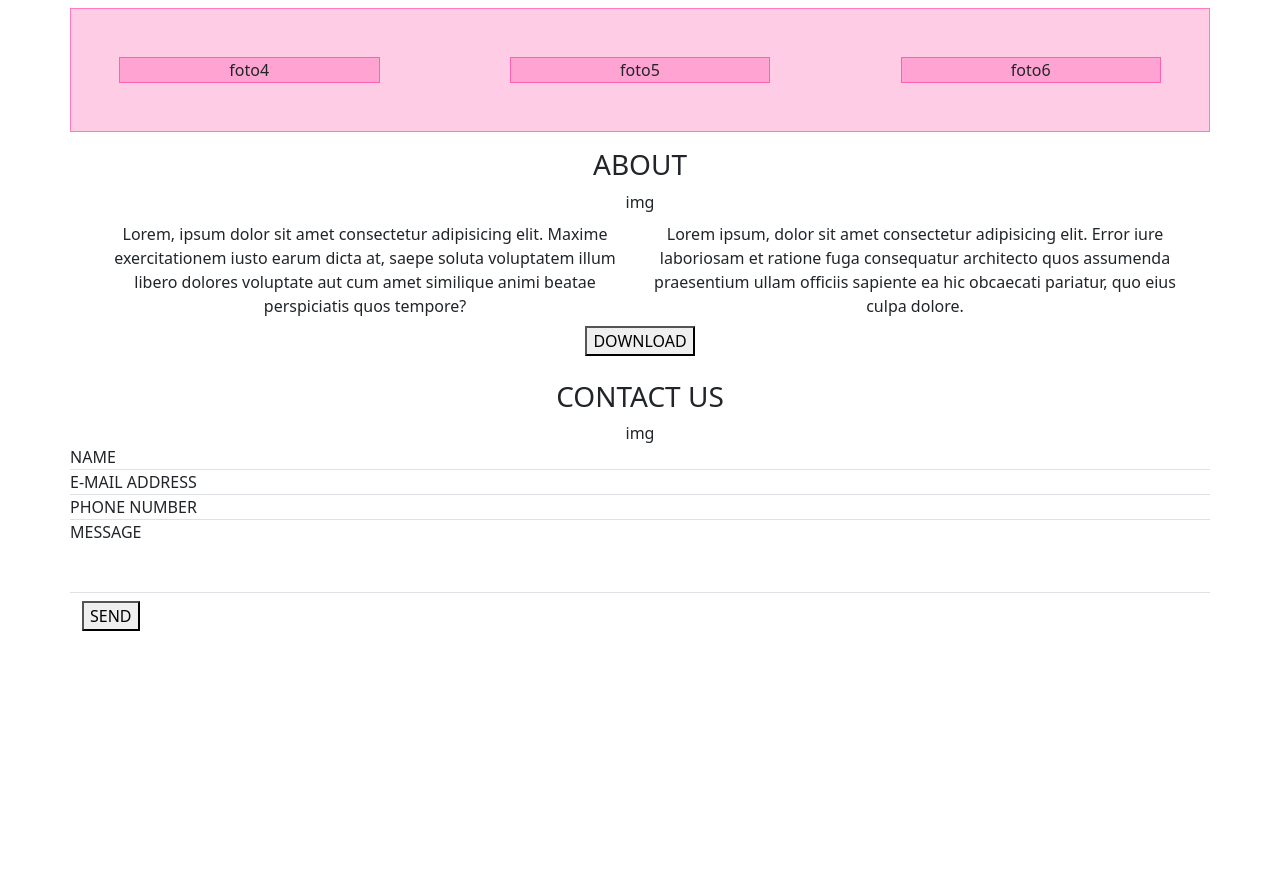
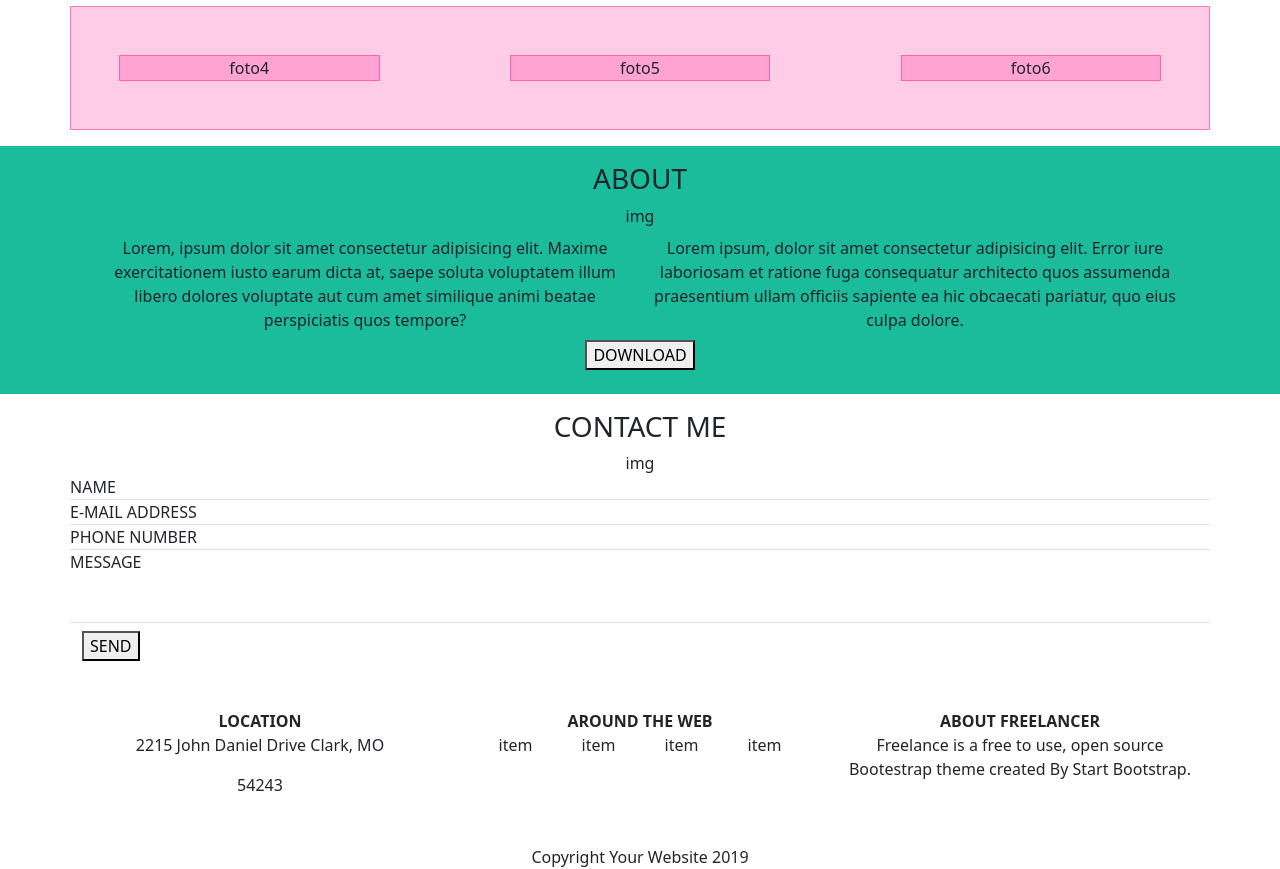
Before and after one commit to niccov/html-css-bootstrap-freelancer, a plain HTML site: page index.html in a window 1280 px wide. Shown: the part 560-1429 px from the top of the page. Before the commit the page ends 1191 px from the top, so only its background shows below. Drawn offline with nearby package versions, Linux system fonts and the light colour scheme.

Commit message:
footer completed exercise completed

```diff
--- a/css/style.css
+++ b/css/style.css
@@ -2,3 +2,11 @@
     background-color: rgba(255, 0, 128, 0.2);
     border: 1px solid rgba(255, 0, 128, 0.4);
 }
+
+nav{
+    background-color: #2C3E50;
+}
+
+.jumbo, .section-2{
+    background-color: #1ABC9C;
+}
--- a/index.html
+++ b/index.html
@@ -31,7 +31,7 @@
     <main>
         <!-- jumbo -->
         <div class="jumbo">
-            <div class="container debug">
+            <div class="container">
                 <div class="row d-flex flex-column text-center">
                   <div class="col p-5">img</div>
                   <div class="col"><h2>START BOOTSTRAP</h2></div>
@@ -43,7 +43,7 @@
         <!-- /jumbo -->
 
         <!-- section 1 -->
-        <div class="section-1 text-center pt-3">
+        <div class="section-1 text-center pt-3 pb-3">
              <h3>PORTFOLIO</h3>
              <div>img</div>
              <div class="container">
@@ -63,7 +63,7 @@
         <!-- /section 1 -->
 
         <!-- section 2 -->
-        <div class="section-2 text-center pt-3">
+        <div class="section-2 text-center pt-3 pb-3">
             <h3>ABOUT</h3>
              <div>img</div>
             <div class="container">
@@ -78,7 +78,7 @@
 
         <!-- section 3 -->
         <div class="section-3 pt-3">
-            <h3 class="text-center">CONTACT US</h3>
+            <h3 class="text-center">CONTACT ME</h3>
             <div class="text-center">img</div>
             <div class="container">
                 <div class="row border-bottom">NAME</div>
@@ -91,7 +91,36 @@
         <!-- /section 3 -->
     </main>
 
-    <footer></footer>
+    <footer>
+        <div class="footer-top m-5">
+            <div class="container">
+                <div class="row">
+                    <div class="col text-center">
+                        <div><b>LOCATION</b></div>
+                        <p>2215 John Daniel Drive Clark, MO</p>
+                        <div>54243</div>
+                    </div>
+                    <div class="col text-center">
+                        <div><b>AROUND THE WEB</b></div>
+                        <div class="container">
+                            <div class="row">
+                                <div class="col">item</div>
+                                <div class="col">item</div>
+                                <div class="col">item</div>
+                                <div class="col">item</div>
+                            </div>
+                        </div>
+                    </div>
+                    <div class="col text-center">
+                        <div><b>ABOUT FREELANCER</b></div>
+                        <p>Freelance is a free to use, open source Bootestrap theme created By Start Bootstrap.</p>
+                    </div>
+                </div>
+            </div>
+        </div>
+
+        <div class="footer-bottom text-center">Copyright Your Website 2019</div>
+    </footer>
 
 <!-- bootstrap script -->
  <script src="https://cdn.jsdelivr.net/npm/bootstrap@5.0.2/dist/js/bootstrap.bundle.min.js" integrity="sha384-MrcW6ZMFYlzcLA8Nl+NtUVF0sA7MsXsP1UyJoMp4YLEuNSfAP+JcXn/tWtIaxVXM" crossorigin="anonymous"></script>
```
